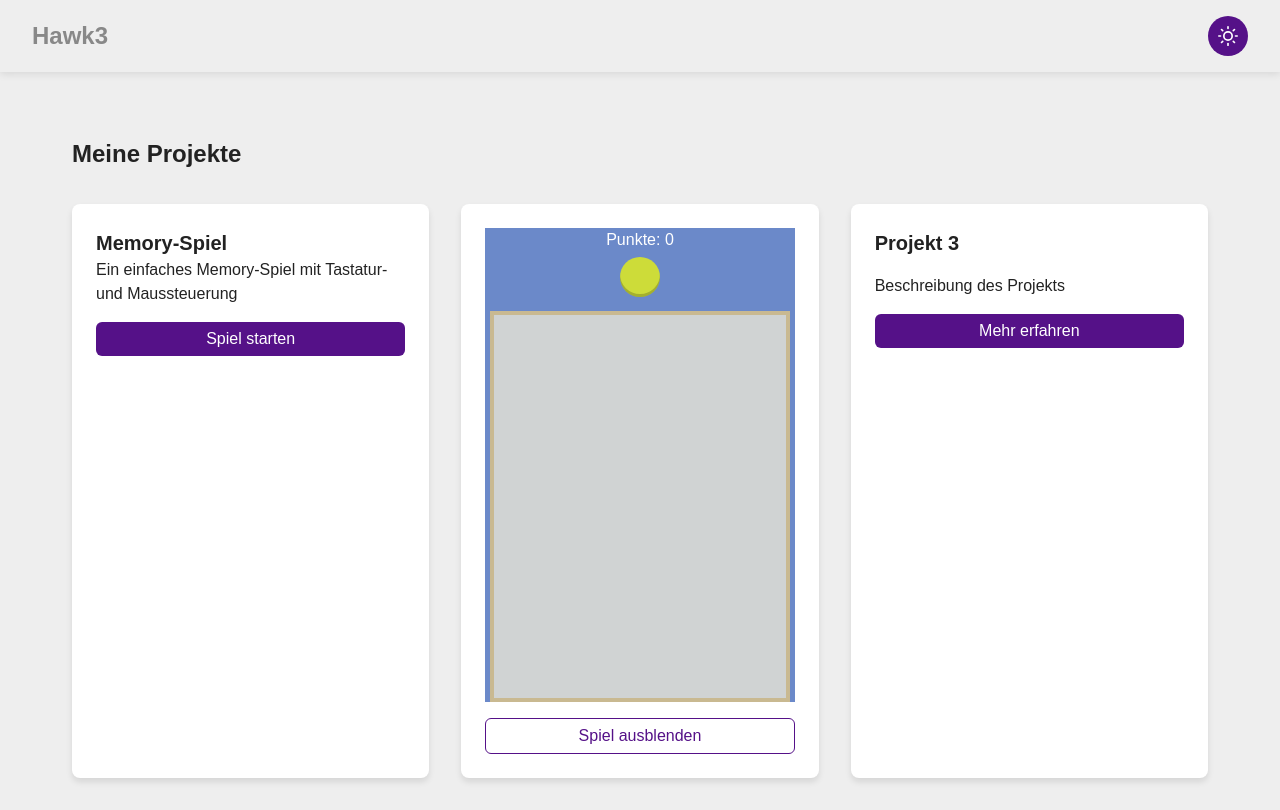
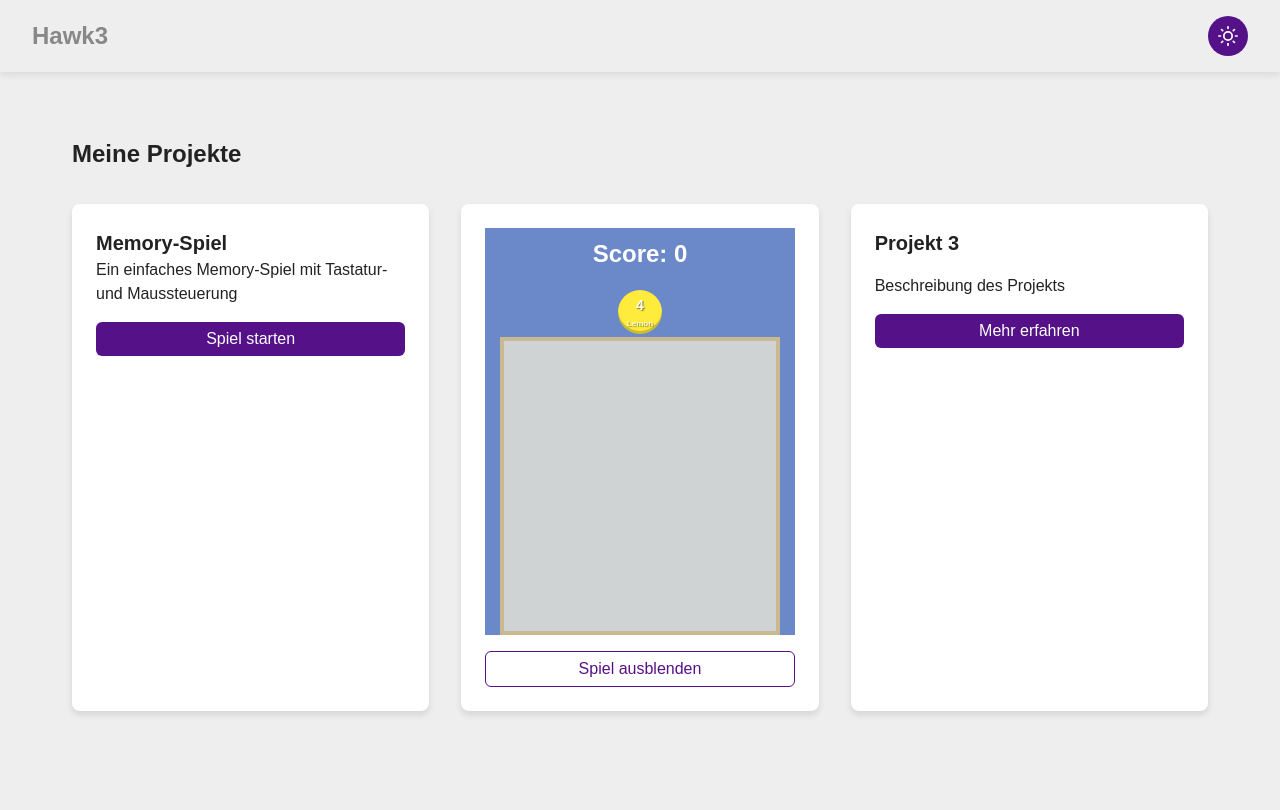
Before and after one commit to Hauke-Schultz/hawk3web, a Vue app: page / in a window 1280 px wide. Built offline with nearby package versions, Linux system fonts and the light colour scheme.

Commit message:
fruit merge

```diff
--- a/src/components/FruitMerge/FruitMerge.vue
+++ b/src/components/FruitMerge/FruitMerge.vue
@@ -8,81 +8,189 @@ const nextFruitId = ref(0);
 const gameBoard = ref(null);
 const nextFruitPosition = ref(0);
 const isDragging = ref(false);
-const boardWidth = ref(300);
-const boardHeight = ref(400);
+const boardWidth = ref(280);
+const boardHeight = ref(350);
 const wallThickness = 20;
 
 let engine = null;
 let render = null;
+let runner = null; // Hinzugefügt: Runner für die Physics-Engine
 
+// Fruit types with increasing sizes for each level
 const fruitTypes = [
-  { size: 40, color: '#9C27B0', level: 1 },
-  { size: 40, color: '#E91E63', level: 2 },
-  { size: 40, color: '#FF9800', level: 3 },
-  { size: 40, color: '#FFEB3B', level: 4 },
-  { size: 40, color: '#8BC34A', level: 5 },
-  { size: 40, color: '#795548', level: 6 },
-  { size: 40, color: '#CDDC39', level: 7 },
-  { size: 40, color: '#F44336', level: 8 },
-  { size: 40, color: '#2196F3', level: 9 },
+  { size: 26, color: '#9C27B0', level: 1, name: 'Cherry' },
+  { size: 32, color: '#E91E63', level: 2, name: 'Strawberry' },
+  { size: 38, color: '#FF9800', level: 3, name: 'Orange' },
+  { size: 44, color: '#FFEB3B', level: 4, name: 'Lemon' },
+  { size: 50, color: '#8BC34A', level: 5, name: 'Apple' },
+  { size: 56, color: '#795548', level: 6, name: 'Avocado' },
+  { size: 62, color: '#CDDC39', level: 7, name: 'Melon' },
+  { size: 68, color: '#F44336', level: 8, name: 'Watermelon' },
+  { size: 74, color: '#2196F3', level: 9, name: 'Jackfruit' },
+  { size: 80, color: '#9575CD', level: 10, name: 'Dragon Fruit' },
+  { size: 86, color: '#4CAF50', level: 11, name: 'Durian' },
+  { size: 92, color: '#FF5722', level: 12, name: 'Pomegranate' },
+  { size: 98, color: '#009688', level: 13, name: 'Coconut' },
+  { size: 104, color: '#3F51B5', level: 14, name: 'Giant Grape' },
+  { size: 110, color: '#FFC107', level: 15, name: 'Super Fruit' },
 ];
 
 const nextFruit = ref(generateFruit());
 
 function generateFruit() {
-  const randomFruitType = fruitTypes[Math.floor(Math.random() * fruitTypes.length)];
+  // Generate fruits from level 1-5 to increase difficulty
+  const maxStartingLevel = 5;
+  const randomIndex = Math.floor(Math.random() * maxStartingLevel);
+  const randomFruitType = fruitTypes[randomIndex];
 
   return {
     id: nextFruitId.value++,
     color: randomFruitType.color,
     size: randomFruitType.size,
     level: randomFruitType.level,
+    name: randomFruitType.name,
     x: 0,
     y: 0,
     rotation: 0,
-    body: null
+    body: null,
+    merging: false
   };
 }
 
 function initPhysics() {
+  // Create engine with appropriate gravity
   engine = Matter.Engine.create({
-    gravity: { x: 0, y: 1, scale: 0.001 }
+    gravity: { x: 0, y: 0.5, scale: 0.001 } // Adjusted gravity for better gameplay
   });
 
+  // Create and start Matter Runner - this was the missing piece!
+  runner = Matter.Runner.create();
+  Matter.Runner.run(runner, engine);
+
   const walls = [
-    // Boden
+    // Bottom wall
     Matter.Bodies.rectangle(
         boardWidth.value / 2,
         boardHeight.value + wallThickness / 2,
         boardWidth.value,
         wallThickness,
-        { isStatic: true, label: 'wall-bottom' }
+        { isStatic: true, label: 'wall-bottom', restitution: 0.1 }
     ),
-    // Linke Wand
+    // Left wall
     Matter.Bodies.rectangle(
         -wallThickness / 2,
         boardHeight.value / 2,
         wallThickness,
         boardHeight.value,
-        { isStatic: true, label: 'wall-left' }
+        { isStatic: true, label: 'wall-left', restitution: 0.1 }
     ),
-    // Rechte Wand
+    // Right wall
     Matter.Bodies.rectangle(
         boardWidth.value + wallThickness / 2,
         boardHeight.value / 2,
         wallThickness,
         boardHeight.value,
-        { isStatic: true, label: 'wall-right' }
+        { isStatic: true, label: 'wall-right', restitution: 0.1 }
     )
   ];
 
-  Matter.World.add(engine.world, walls);
+  Matter.Composite.add(engine.world, walls);
   Matter.Events.on(engine, 'collisionStart', handleCollision);
 }
 
-// Kollisionen verarbeiten
+// Process collisions to merge fruits
 function handleCollision(event) {
-  // TODO
+  const pairs = event.pairs;
+
+  for (let i = 0; i < pairs.length; i++) {
+    const pair = pairs[i];
+    const bodyA = pair.bodyA;
+    const bodyB = pair.bodyB;
+
+    // Check if both bodies are fruits
+    if (bodyA.label.startsWith('fruit-') && bodyB.label.startsWith('fruit-')) {
+      // Extract information from labels
+      const labelPartsA = bodyA.label.split('-');
+      const labelPartsB = bodyB.label.split('-');
+
+      const idA = parseInt(labelPartsA[1]);
+      const idB = parseInt(labelPartsB[1]);
+      const levelA = parseInt(labelPartsA[3]);
+      const levelB = parseInt(labelPartsB[3]);
+
+      // If fruits have the same level, merge them
+      if (levelA === levelB && levelA < fruitTypes.length) {
+        // Find the fruit objects
+        const fruitA = fruits.value.find(f => f.id === idA);
+        const fruitB = fruits.value.find(f => f.id === idB);
+
+        // Only merge if both fruits exist and aren't already merging
+        if (fruitA && fruitB && !fruitA.merging && !fruitB.merging) {
+          // Mark fruits as merging to prevent multiple merges
+          fruitA.merging = true;
+          fruitB.merging = true;
+
+          // Calculate center position for the new fruit
+          const centerX = (bodyA.position.x + bodyB.position.x) / 2;
+          const centerY = (bodyA.position.y + bodyB.position.y) / 2;
+
+          // Remove the old fruits
+          setTimeout(() => {
+            // Remove bodies from the physics world
+            Matter.Composite.remove(engine.world, bodyA);
+            Matter.Composite.remove(engine.world, bodyB);
+
+            // Remove fruits from the array
+            fruits.value = fruits.value.filter(f => f.id !== idA && f.id !== idB);
+
+            // Add score based on the level
+            score.value += levelA * 10;
+
+            // Create new fruit of the next level if not already at max level
+            if (levelA < fruitTypes.length) {
+              const nextLevelIndex = levelA; // Current level is 1-based, array is 0-based
+
+              const newFruit = {
+                id: nextFruitId.value++,
+                color: fruitTypes[nextLevelIndex].color,
+                size: fruitTypes[nextLevelIndex].size,
+                level: levelA + 1, // Next level number
+                name: fruitTypes[nextLevelIndex].name,
+                x: centerX,
+                y: centerY,
+                rotation: 0,
+                body: null,
+                merging: false
+              };
+
+              // Add the new fruit to the world
+              addMergedFruit(newFruit, centerX, centerY);
+            }
+          }, 100); // Small delay for better visual effect
+        }
+      }
+    }
+  }
+}
+
+// Add a merged fruit to the world at a specific position
+function addMergedFruit(fruit, x, y) {
+  const fruitBody = Matter.Bodies.circle(
+      x,
+      y,
+      fruit.size / 2,
+      {
+        restitution: 0.3, // Bounciness
+        friction: 0.05,   // Reduced friction
+        frictionAir: 0.005, // Reduced air friction
+        density: 0.001,    // Density for weight
+        label: `fruit-${fruit.id}-${fruit.color}-${fruit.level}` // Label for identification
+      }
+  );
+
+  fruit.body = fruitBody;
+  Matter.Composite.add(engine.world, fruitBody);
+  fruits.value.push(fruit);
 }
 
 function addFruitToWorld(fruit, x, y) {
@@ -91,16 +199,16 @@ function addFruitToWorld(fruit, x, y) {
       y,
       fruit.size / 2,
       {
-        restitution: 0.3,
-        friction: 0.1,
-        frictionAir: 0.01,
-        density: 0.001,
-        label: `fruit-${fruit.id}-${fruit.color}-${fruit.level}` // Label zum Identifizieren
+        restitution: 0.5, // Increased bounciness
+        friction: 0.02,   // Less friction
+        frictionAir: 0.003, // Less air resistance
+        density: 0.001,    // Density for weight
+        label: `fruit-${fruit.id}-${fruit.color}-${fruit.level}` // Label for identification
       }
   );
 
   fruit.body = fruitBody;
-  Matter.World.add(engine.world, fruitBody);
+  Matter.Composite.add(engine.world, fruitBody);
   fruits.value.push(fruit);
   nextFruit.value = generateFruit();
 }
@@ -165,7 +273,11 @@ onMounted(() => {
   updateFruitPositions();
 });
 
-onUnmounted(() => {
+onBeforeUnmount(() => {
+  if (runner) {
+    Matter.Runner.stop(runner);
+  }
+
   if (engine) {
     Matter.Events.off(engine);
     Matter.World.clear(engine.world);
@@ -178,7 +290,7 @@ onUnmounted(() => {
   <div class="fruit-merge">
     <div class="game-container">
       <div class="game-header">
-        <div class="score">Punkte: {{ score }}</div>
+        <div class="score">Score: {{ score }}</div>
       </div>
 
       <div class="game-frame">
@@ -193,7 +305,10 @@ onUnmounted(() => {
           }"
               @mousedown="startDrag"
               @touchstart="startDrag"
-          ></div>
+          >
+            <span class="fruit-level">{{ nextFruit.level }}</span>
+            <span class="fruit-name">{{ nextFruit.name }}</span>
+          </div>
         </div>
 
         <div class="game-board" ref="gameBoard">
@@ -201,6 +316,7 @@ onUnmounted(() => {
               v-for="fruit in fruits"
               :key="fruit.id"
               class="fruit"
+              :class="{ 'merging': fruit.merging }"
               :style="{
             left: `${fruit.x}px`,
             top: `${fruit.y}px`,
@@ -209,7 +325,9 @@ onUnmounted(() => {
             height: `${fruit.size}px`,
             transform: `rotate(${fruit.rotation}deg)`
           }"
-          ></div>
+          >
+            <span class="fruit-level">{{ fruit.level }}</span>
+          </div>
         </div>
       </div>
     </div>
@@ -220,7 +338,7 @@ onUnmounted(() => {
 .fruit-merge {
   width: 100%;
   height: 100%;
-  min-height: 400px;
+  min-height: 350px;
   display: flex;
   flex-direction: column;
 }
@@ -243,10 +361,18 @@ onUnmounted(() => {
   color: white;
 }
 
+.game-header {
+  width: 100%;
+  padding: 8px 0;
+  text-align: center;
+  font-size: 1.2rem;
+  font-weight: bold;
+}
+
 .game-frame {
   position: relative;
-  width: 300px;
-  height: 450px;
+  width: 280px;
+  height: 350px;
   display: flex;
   flex-direction: column;
 }
@@ -261,7 +387,7 @@ onUnmounted(() => {
 .game-board {
   position: relative;
   width: 100%;
-  height: 400px;
+  height: 350px;
   background-color: rgba(234, 231, 214, 0.8);
   border: 4px solid #c9b991;
   overflow: hidden;
@@ -272,15 +398,31 @@ onUnmounted(() => {
   border-radius: 50%;
   cursor: pointer;
   display: flex;
+  flex-direction: column;
   align-items: center;
   justify-content: center;
   z-index: 1;
   box-shadow: inset 0 -3px 0 rgba(0,0,0,0.2);
   transition: transform 0.1s ease;
+  color: white;
+  font-weight: bold;
+  text-shadow: 1px 1px 1px rgba(0,0,0,0.5);
+}
+
+.fruit-level {
+  font-size: 14px;
+}
+
+.fruit-name {
+  font-size: 8px;
+  margin-top: 2px;
+  opacity: 0.8;
 }
 
 .fruit.merging {
   transform: scale(1.2);
+  opacity: 0.8;
+  transition: transform 0.2s ease, opacity 0.2s ease;
 }
 
 .next-fruit {
@@ -289,4 +431,9 @@ onUnmounted(() => {
   z-index: 2;
   cursor: grab;
 }
+
+.score {
+  font-size: 1.5rem;
+  margin-bottom: 5px;
+}
 </style>
```
